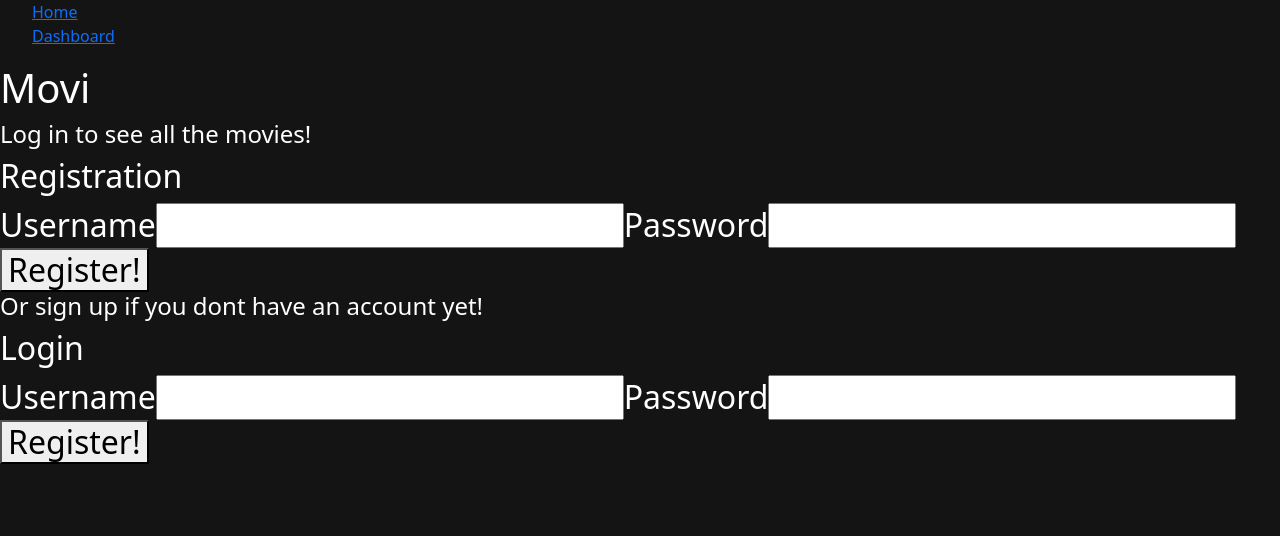
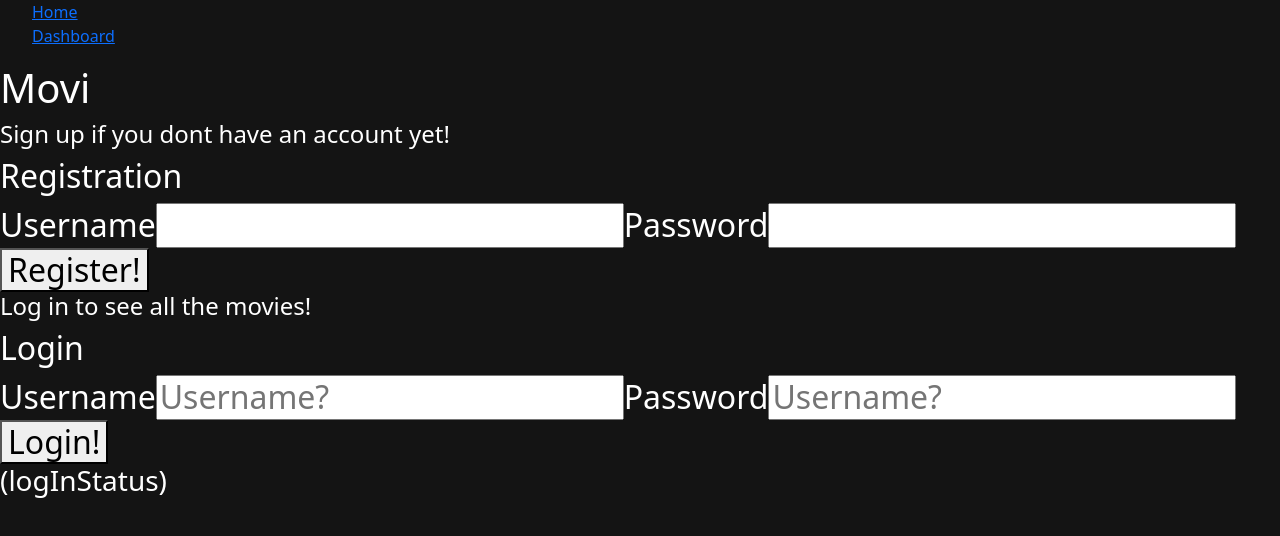
Before and after one commit to Vago16/movi-web-app, a React (Create React App) app in the folder Capstone-3/movi-app/: page /login in a window 1280 px wide. Shown: the top 536 px of the page. Built offline with nearby package versions, Linux system fonts and the light colour scheme.

Commit message:
added login capadbility

```diff
--- a/Capstone-3/movi-app/src/containers/Login.js
+++ b/Capstone-3/movi-app/src/containers/Login.js
@@ -6,8 +6,12 @@ const Login = () => {
   const [usernameReg, setUsernameReg] = useState('');
   const [passwordReg, setPasswordReg] = useState('');
 
+  const [username, setUsername] = useState('');
+  const [password, setPassword] = useState('');
+
+
   const register = () => {
-    axios.post('http://localhost3001/', {
+    axios.post('http://localhost3306/register', {
       username: usernameReg,
       password: passwordReg
     }).then((response)=> {
@@ -15,30 +19,60 @@ const Login = () => {
     });
   };
 
+  const loginFunc = () => {
+    axios.post('http://localhost3306/login', {
+      username: username,
+      password: password
+    }).then((response)=> {
+        if (response.data.message) {
+          setLogInStatus(response.data.message);
+        } else {
+          setLogInStatus(response.data[0].username);
+        }
+    });
+  };
+
+  const [logInStatus, setLogInStatus] = useState('');
+
   return (
     <div>
-      <h4>Log in to see all the movies!</h4>
+      <h4>Sign up if you dont have an account yet!</h4>
       <div className='registration'>
         <h2>Registration</h2>
         <label>Username</label>
-          <input type='text' onChange={(e)=> {setUsernameReg(e.target.value);
+          <input type='text'
+                  onChange={(e)=> {setUsernameReg(e.target.value);
             }}
           />
         <label>Password</label>
-        <input type='text' onChange={(e)=> {setPasswordReg(e.target.value);
+        <input type='text'
+                onChange={(e)=> {setPasswordReg(e.target.value);
             }}
           />
         <button onClick={register}> Register! </button>
       </div>
-      <h4>Or sign up if you dont have an account yet!</h4>
+
+
+      <h4>Log in to see all the movies!</h4>
       <div className='Login'>
         <h2>Login</h2>
         <label>Username</label>
-          <input type='text' />
+          <input type='text'
+                  placeholder='Username?'
+                  onChange={(e) =>{
+                      setUsername(e.target.value);
+                  }}
+          />
         <label>Password</label>
-          <input type='text' />
-        <button> Register! </button>
+        <input type='text'
+                  placeholder='Username?'
+                  onChange={(e) =>{
+                      setPassword(e.target.value);
+                  }}
+          />
+        <button onClick={loginFunc}> Login! </button>
       </div>
+      <h3>(logInStatus)</h3>
     </div>
   );
 }
```
Also changed, not shown: 1 other file (tests, documents, lock files or other folders).
